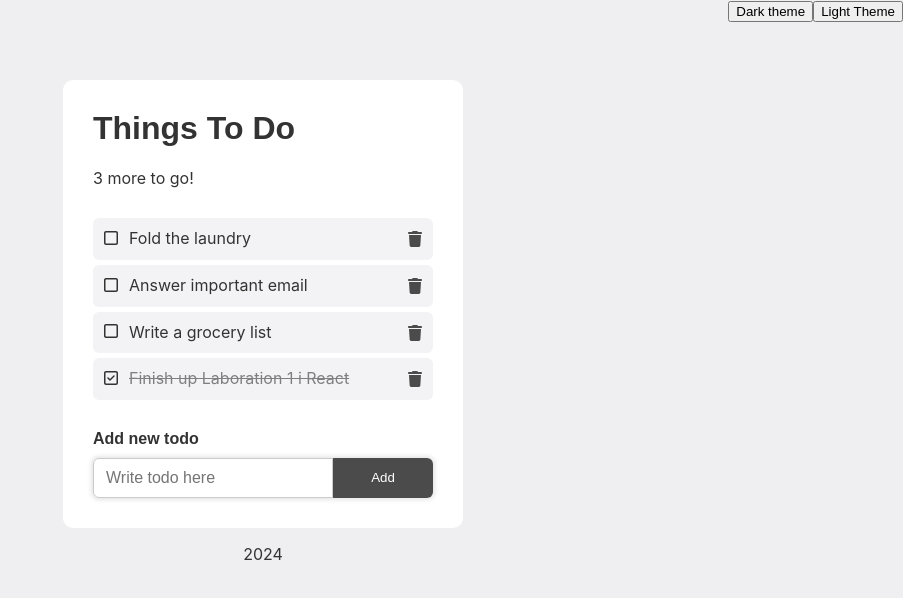
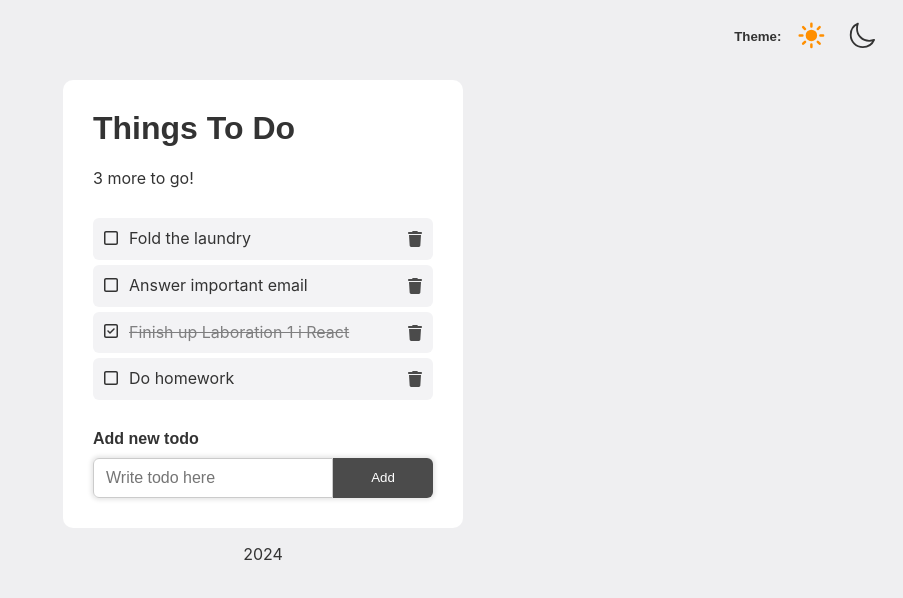
Before and after one commit to johannahornell/react-labb2, a React (Create React App) app: page / in a window 1280 px wide. Shown: the top 598 px of the page, without its empty margins (377-1280 px from the left). Built offline with nearby package versions, Linux system fonts and the light colour scheme; data requests are answered from the project's data file.

Commit message:
Change theme styling

```diff
--- a/db.json
+++ b/db.json
@@ -11,14 +11,14 @@
       "completed": false
     },
     {
-      "id": "3",
-      "text": "Write a grocery list",
-      "completed": false
-    },
-    {
       "id": "4",
       "text": "Finish up Laboration 1 i React",
       "completed": true
+    },
+    {
+      "id": "f738",
+      "text": "Do homework",
+      "completed": false
     }
   ]
 }
--- a/src/App.js
+++ b/src/App.js
@@ -5,25 +5,12 @@ import Header from './components/Header'
 import AddTodo from './components/AddTodo'
 import TodoList from './components/TodoList'
 import Footer from './components/Footer'
-import styled from 'styled-components'
 import GlobalStyles from './components/styles/Global'
+import {
+    StyledAppContainer,
+    StyledTodoContent
+} from './components/styles/ContainerStyled'
 import { lightTheme } from './components/styles/Theme.styled'
-
-const StyledAppContainer = styled.div`
-    display: flex;
-    justify-content: center;
-    align-items: center;
-    flex-direction: column;
-    margin: 80px 15px 0 15px;
-`
-
-const StyledTodoContent = styled.div`
-    background: ${({ theme }) => theme.colors.content};
-    width: 100%;
-    max-width: 400px;
-    padding: 30px;
-    border-radius: 10px;
-`
 
 const App = () => {
     const [todoItems, setTodoItems] = useState([])
@@ -113,7 +100,10 @@ const App = () => {
             <StyledAppContainer>
                 <StyledTodoContent>
                     <GlobalStyles />
-                    <ChangeTheme onClick={handleThemeChange} />
+                    <ChangeTheme
+                        onClick={handleThemeChange}
+                        currentTheme={selectedTheme}
+                    />
                     <Header todoItems={todoItems} />
                     <TodoList
                         todoItems={todoItems}
--- a/src/components/ChangeTheme.js
+++ b/src/components/ChangeTheme.js
@@ -1,11 +1,25 @@
 import { StyledChangeTheme } from './styles/ChangeTheme.styled'
 import { lightTheme, darkTheme } from './styles/Theme.styled'
+import { IoSunny, IoSunnyOutline, IoMoonOutline, IoMoon } from 'react-icons/io5'
 
-const ChangeTheme = ({ onClick }) => {
+const ChangeTheme = ({ onClick, currentTheme }) => {
     return (
         <StyledChangeTheme>
-            <button onClick={() => onClick(darkTheme)}>Dark theme</button>
-            <button onClick={() => onClick(lightTheme)}>Light Theme</button>
+            <h5>Theme:</h5>
+            <button onClick={() => onClick(lightTheme)}>
+                {currentTheme === lightTheme ? (
+                    <IoSunny size={'1.8rem'} style={{ color: '#ff8f00' }} />
+                ) : (
+                    <IoSunnyOutline size={'1.8rem'} />
+                )}
+            </button>
+            <button onClick={() => onClick(darkTheme)}>
+                {currentTheme === lightTheme ? (
+                    <IoMoonOutline size={'1.8rem'} />
+                ) : (
+                    <IoMoon size={'1.8rem'} style={{ color: '#ff8f00' }} />
+                )}
+            </button>
         </StyledChangeTheme>
     )
 }
--- a/src/components/Header.js
+++ b/src/components/Header.js
@@ -1,6 +1,14 @@
 import { useState, useEffect } from 'react'
 import PropTypes from 'prop-types'
-import { StyledHeader } from './styles/Header.styled'
+import styled from 'styled-components'
+
+const StyledHeader = styled.header`
+    margin-bottom: 30px;
+
+    h1 {
+        margin-top: 0;
+    }
+`
 
 const Header = ({ todoItems }) => {
     const [thingsLeftTodo, setThingsLeftTodo] = useState([])
--- a/src/components/styles/AddTodo.styled.js
+++ b/src/components/styles/AddTodo.styled.js
@@ -7,7 +7,8 @@ export const StyledAddTodo = styled.form`
     }
 
     div:focus-within {
-        box-shadow: 0px 0px 4px 2px rgba(0, 0, 0, 0.1);
+        box-shadow: 0px 0px 4px 2px
+            ${({ theme }) => theme.colors.inputBoxShadow};
     }
 
     label {
@@ -18,10 +19,12 @@ export const StyledAddTodo = styled.form`
     }
 
     input[type='text'] {
+        background-color: ${({ theme }) => theme.colors.inputBackground};
         width: 100%;
         font-size: 16px;
         padding: 10px 12px;
-        border: 1px solid rgb(203, 203, 203);
+        border: 1px solid;
+        border-color: ${({ theme }) => theme.colors.inputBorder};
         border-top-left-radius: 6px;
         border-bottom-left-radius: 6px;
 
--- a/src/components/styles/ChangeTheme.styled.js
+++ b/src/components/styles/ChangeTheme.styled.js
@@ -2,6 +2,26 @@ import styled from 'styled-components'
 
 export const StyledChangeTheme = styled.div`
     position: absolute;
+    margin: 20px;
     top: 0;
     right: 0;
+
+    h5 {
+        display: inline-block;
+        vertical-align: middle;
+        margin: 0;
+    }
+
+    button {
+        background-color: transparent;
+        color: ${({ theme }) => theme.colors.text};
+        border: none;
+        margin-left: 10px;
+        vertical-align: middle;
+        cursor: pointer;
+        transition: 0.2s;
+
+        &:hover {
+        }
+    }
 `
--- /dev/null
+++ b/src/components/styles/ContainerStyled.js
@@ -0,0 +1,17 @@
+import styled from 'styled-components'
+
+export const StyledAppContainer = styled.div`
+    display: flex;
+    justify-content: center;
+    align-items: center;
+    flex-direction: column;
+    margin: 80px 15px 0 15px;
+`
+
+export const StyledTodoContent = styled.div`
+    background: ${({ theme }) => theme.colors.content};
+    width: 100%;
+    max-width: 400px;
+    padding: 30px;
+    border-radius: 10px;
+`
--- a/src/components/styles/Header.styled.js
+++ /dev/null
@@ -1,9 +0,0 @@
-import styled from 'styled-components'
-
-export const StyledHeader = styled.header`
-    margin-bottom: 30px;
-
-    h1 {
-        margin-top: 0;
-    }
-`
--- a/src/components/styles/Theme.styled.js
+++ b/src/components/styles/Theme.styled.js
@@ -5,7 +5,10 @@ export const lightTheme = {
         content: '#ffffff',
         buttonBackground: '#4b4b4b',
         buttonText: '#ffffff',
-        todoItem: '#f3f3f5'
+        todoItem: '#f3f3f5',
+        inputBackground: '#ffffff',
+        inputBorder: '#cbcbcb',
+        inputBoxShadow: 'rgba(0, 0, 0, 0.1)'
     }
 }
 
@@ -16,6 +19,9 @@ export const darkTheme = {
         content: '#323233',
         buttonBackground: '#4b4b4b',
         buttonText: '#ffffff',
-        todoItem: '#262627'
+        todoItem: '#262627',
+        inputBackground: '#323233',
+        inputBorder: '#4b4b4b',
+        inputBoxShadow: 'rgba(0, 0, 0, 0.25)'
     }
 }
```
Also changed, not shown: src/components/TodoItem.js (+8 -2 lines).
